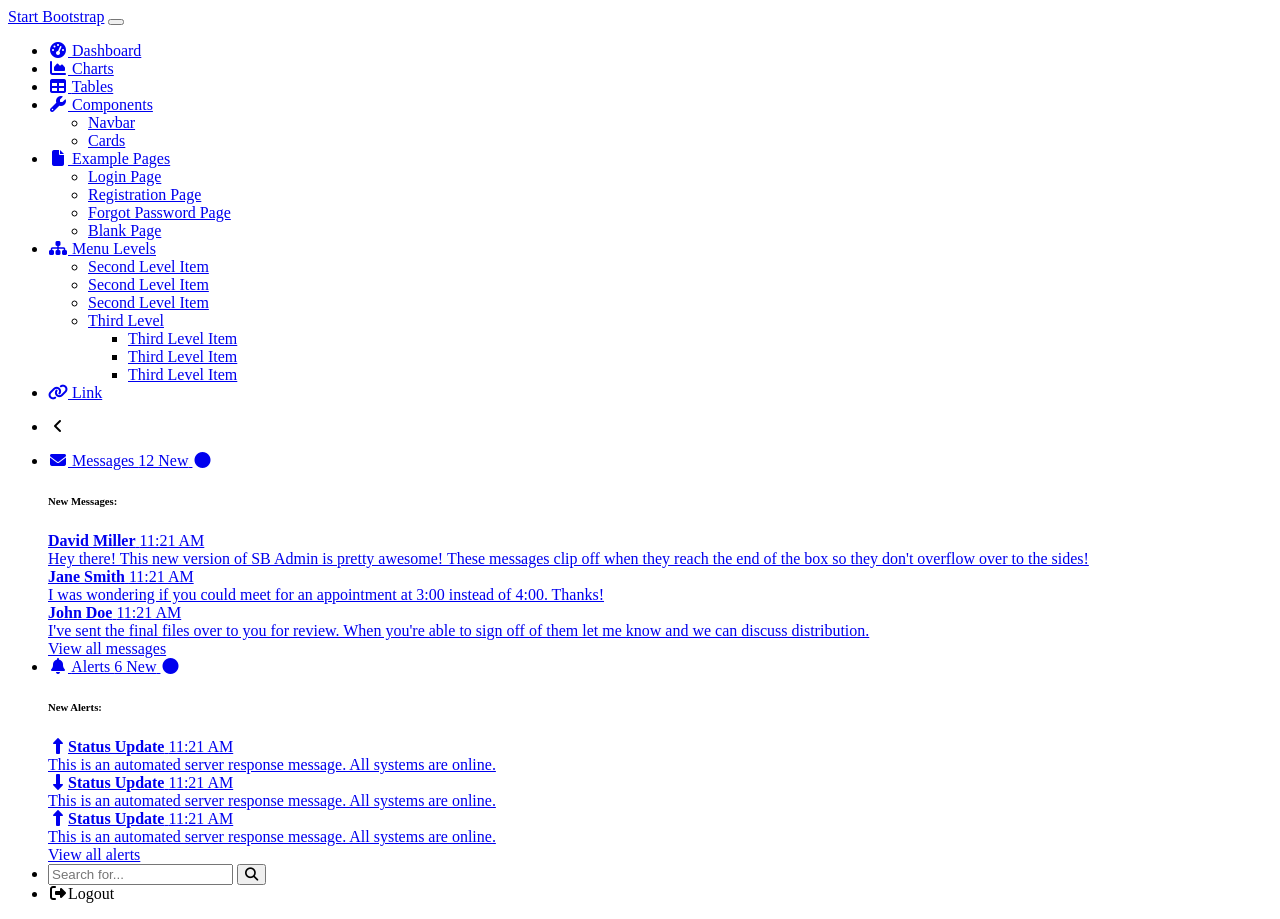
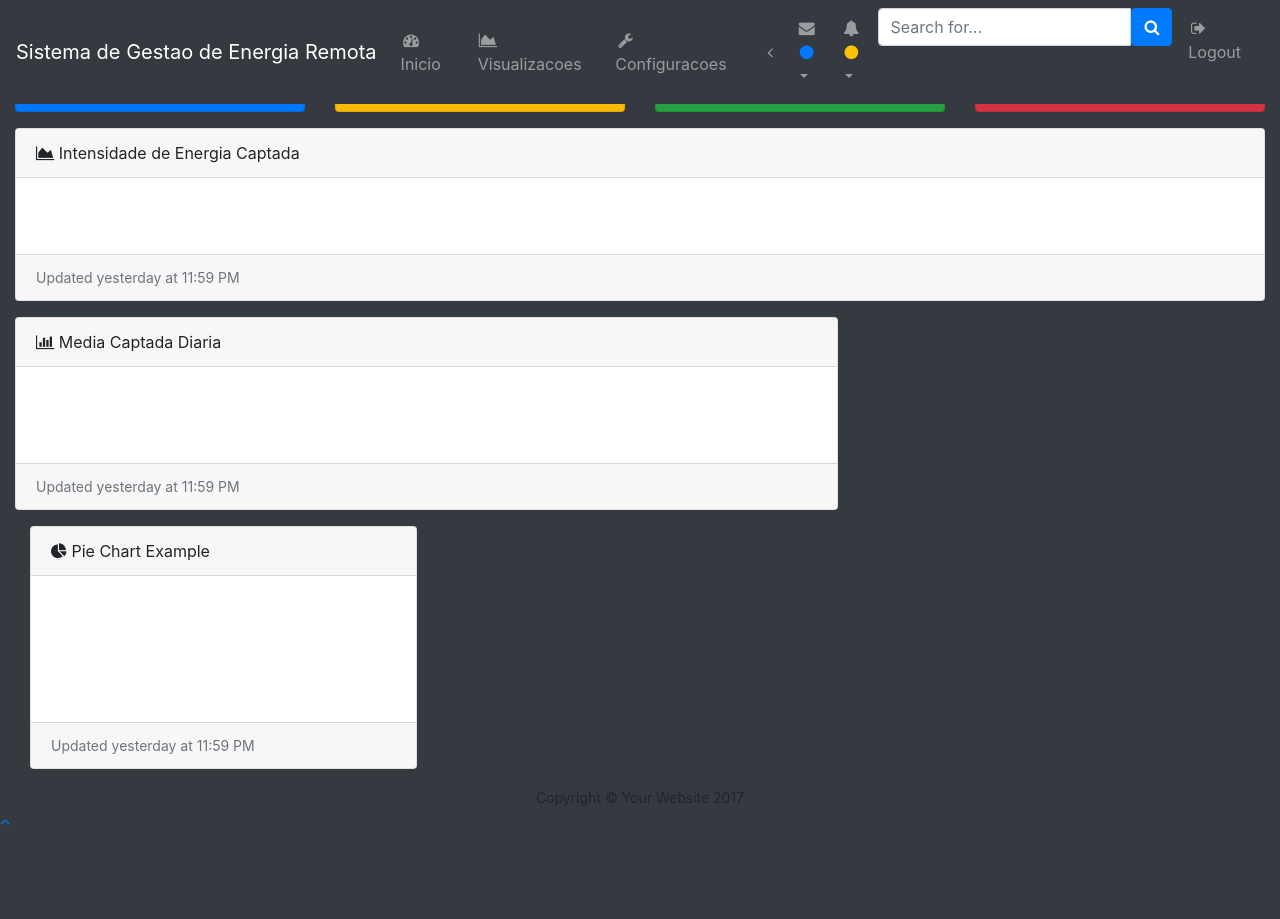
Before and after one commit to joaovitorvlb/GestaodeEnergiaRomota, a Flask app: page / in a window 1280 px wide. After the commit the page ends 825 px from the top, so only its background shows below. Run offline with Flask 2, Linux system fonts and the light colour scheme; some libraries are stand-ins or nearby versions.

Commit message:
alterado pasta principal do site

```diff
--- a/templates/index.html
+++ b/templates/index.html
@@ -1,69 +1,24 @@
 <!DOCTYPE html>
 <html>
-
+  <head>
     <script type="text/javascript"
             src="{{ url_for('static', filename='jquery/jquery-min.js') }}">
     </script>
     <meta name="viewport" content="width=device-width, initial-scale=1, shrink-to-fit=no">
 
     <!-- Latest compiled and minified CSS -->
-    <link href="{{url_for('static',filename='bootstrap/bootstrap-min.css')}}" rel="stylesheet">
-    <link href="{{url_for('static',filename='bootstrap/font-awesome-min.css')}}" rel="stylesheet">
-    <link href="{{url_for('static',filename='bootstrap/dataTables-bootstrap4.css')}}"
-          rel="stylesheet">
-    <link href="{{url_for('static',filename='bootstrap/sb-admin.css')}}" rel="stylesheet">
-    <!-- Optional theme -->
-    <link href="{{url_for('static',filename='bootstrap/bootstrap-theme-min.css')}}" rel="stylesheet">
+    <link href="{{url_for('static',filename='vendor/bootstrap/css/bootstrap.min.css')}}" rel="stylesheet">
+    <link href="{{url_for('static',filename='vendor/font-awesome/css/font-awesome.min.css')}}" rel="stylesheet" type="text/css">
+    <link href="{{url_for('static',filename='vendor/datatables/dataTables-bootstrap4.css')}}" >
+    <link href="{{url_for('static',filename='css/sb-admin.css')}}" rel="stylesheet">
 
-    <!-- Latest compiled and minified JavaScript -->
-    <script type="text/javascript"
-            src="{{ url_for('static', filename='bootstrap/bootstrap-min.js') }}">
-    </script>
-
-    <!-- Custom styles for this template -->
-    <link href="{{url_for('static',filename='css/footer.css')}}" rel="stylesheet">
-
-     <!-- Kernel e widjets da biblioteca highcharts-->
-    <script type="text/javascript"
-            src="{{ url_for('static', filename='highcharts/highcharts.js') }}">
-    </script>
-
-    <script type="text/javascript"
-            src="{{ url_for('static', filename='highcharts/highcharts-more.js') }}">
-    </script>
-
-    <script type="text/javascript"
-            src="{{ url_for('static', filename='highcharts/exporting.js') }}">
-    </script>
-
-    <!-- Kernel da biblioteca Envato-->
-    <script type="text/javascript" src="{{ url_for('static', filename='Scripts/mscorlib.js') }}"></script>
-    <script type="text/javascript" src="{{ url_for('static', filename='JSONfiles/Thermometer.json') }}"></script>
-    <script type="text/javascript" src="{{ url_for('static', filename='Scripts/PerfectWidgets.js') }}"></script>
-
-    <!-- Kernel da biblioteca joystick-->
-    <script type="text/javascript"
-            src="{{ url_for('static', filename='joystick/js/underscore-min.js') }}">
-    </script>
-
-    <script type="text/javascript"
-            src="{{ url_for('static', filename='joystick/js/backbone-min.js') }}">
-    </script>
-
-    <script type="text/javascript"
-            src="{{ url_for('static', filename='joystick/js/joystick_view.js') }}">
-    </script>
-
-
-        <title>Server Galileo</title>
-        <link rel="shortcut icon" type="image/jpg" href="static/img/galileo.jpg"/>
     </head>
 
 
     <body class="fixed-nav sticky-footer bg-dark" id="page-top">
-
-            <nav class="navbar navbar-expand-lg navbar-dark bg-dark fixed-top" id="mainNav">
-    <a class="navbar-brand" href="index.html">Start Bootstrap</a>
+  <!-- Navigation-->
+  <nav class="navbar navbar-expand-lg navbar-dark bg-dark fixed-top" id="mainNav">
+    <a class="navbar-brand" href="index.html">Sistema de Gestao de Energia Remota</a>
     <button class="navbar-toggler navbar-toggler-right" type="button" data-toggle="collapse" data-target="#navbarResponsive" aria-controls="navbarResponsive" aria-expanded="false" aria-label="Toggle navigation">
       <span class="navbar-toggler-icon"></span>
     </button>
@@ -72,90 +27,19 @@
         <li class="nav-item" data-toggle="tooltip" data-placement="right" title="Dashboard">
           <a class="nav-link" href="index.html">
             <i class="fa fa-fw fa-dashboard"></i>
-            <span class="nav-link-text">Dashboard</span>
+            <span class="nav-link-text">Inicio</span>
           </a>
         </li>
         <li class="nav-item" data-toggle="tooltip" data-placement="right" title="Charts">
           <a class="nav-link" href="charts.html">
             <i class="fa fa-fw fa-area-chart"></i>
-            <span class="nav-link-text">Charts</span>
-          </a>
-        </li>
-        <li class="nav-item" data-toggle="tooltip" data-placement="right" title="Tables">
-          <a class="nav-link" href="tables.html">
-            <i class="fa fa-fw fa-table"></i>
-            <span class="nav-link-text">Tables</span>
+            <span class="nav-link-text">Visualizacoes</span>
           </a>
         </li>
         <li class="nav-item" data-toggle="tooltip" data-placement="right" title="Components">
-          <a class="nav-link nav-link-collapse collapsed" data-toggle="collapse" href="#collapseComponents" data-parent="#exampleAccordion">
+          <a class="nav-link" href="tables.html">
             <i class="fa fa-fw fa-wrench"></i>
-            <span class="nav-link-text">Components</span>
-          </a>
-          <ul class="sidenav-second-level collapse" id="collapseComponents">
-            <li>
-              <a href="navbar.html">Navbar</a>
-            </li>
-            <li>
-              <a href="cards.html">Cards</a>
-            </li>
-          </ul>
-        </li>
-        <li class="nav-item" data-toggle="tooltip" data-placement="right" title="Example Pages">
-          <a class="nav-link nav-link-collapse collapsed" data-toggle="collapse" href="#collapseExamplePages" data-parent="#exampleAccordion">
-            <i class="fa fa-fw fa-file"></i>
-            <span class="nav-link-text">Example Pages</span>
-          </a>
-          <ul class="sidenav-second-level collapse" id="collapseExamplePages">
-            <li>
-              <a href="login.html">Login Page</a>
-            </li>
-            <li>
-              <a href="register.html">Registration Page</a>
-            </li>
-            <li>
-              <a href="forgot-password.html">Forgot Password Page</a>
-            </li>
-            <li>
-              <a href="blank.html">Blank Page</a>
-            </li>
-          </ul>
-        </li>
-        <li class="nav-item" data-toggle="tooltip" data-placement="right" title="Menu Levels">
-          <a class="nav-link nav-link-collapse collapsed" data-toggle="collapse" href="#collapseMulti" data-parent="#exampleAccordion">
-            <i class="fa fa-fw fa-sitemap"></i>
-            <span class="nav-link-text">Menu Levels</span>
-          </a>
-          <ul class="sidenav-second-level collapse" id="collapseMulti">
-            <li>
-              <a href="#">Second Level Item</a>
-            </li>
-            <li>
-              <a href="#">Second Level Item</a>
-            </li>
-            <li>
-              <a href="#">Second Level Item</a>
-            </li>
-            <li>
-              <a class="nav-link-collapse collapsed" data-toggle="collapse" href="#collapseMulti2">Third Level</a>
-              <ul class="sidenav-third-level collapse" id="collapseMulti2">
-                <li>
-                  <a href="#">Third Level Item</a>
-                </li>
-                <li>
-                  <a href="#">Third Level Item</a>
-                </li>
-                <li>
-                  <a href="#">Third Level Item</a>
-                </li>
-              </ul>
-            </li>
-          </ul>
-        </li>
-        <li class="nav-item" data-toggle="tooltip" data-placement="right" title="Link">
-          <a class="nav-link" href="#">
-            <i class="fa fa-fw fa-link"></i>
-            <span class="nav-link-text">Link</span>
+            <span class="nav-link-text">Configuracoes</span>
           </a>
         </li>
       </ul>
@@ -263,8 +147,125 @@
       </ul>
     </div>
   </nav>
+  <div class="content-wrapper">
+    <div class="container-fluid">
+      <!-- Breadcrumbs-->
+      <ol class="breadcrumb">
+        <li class="breadcrumb-item active">Informacoes do Servidor</li>
+      </ol>
+      <!-- Icon Cards-->
+      <div class="row">
+        <div class="col-xl-3 col-sm-6 mb-3">
+          <div class="card text-white bg-primary o-hidden h-100">
+            <a class="card-footer text-white clearfix small z-1">
+              <span class="float-left">Temperatura CPU</span>
+            </a>
+          </div>
+        </div>
+        <div class="col-xl-3 col-sm-6 mb-3">
+          <div class="card text-white bg-warning o-hidden h-100">
+            <a class="card-footer text-white clearfix small z-1">
+              <span class="float-left">Memoria RAM</span>
+            </a>
+          </div>
+        </div>
+        <div class="col-xl-3 col-sm-6 mb-3">
+          <div class="card text-white bg-success o-hidden h-100">
+            <a class="card-footer text-white clearfix small z-1">
+              <span class="float-left">Disco</span>
+            </a>
+          </div>
+        </div>
+        <div class="col-xl-3 col-sm-6 mb-3">
+          <div class="card text-white bg-danger o-hidden h-100">
+            <a class="card-footer text-white clearfix small z-1">
+              <span class="float-left">Numero de Clientes no Flask</span>
+            </a>
+          </div>
+        </div>
+      </div>
+      <!-- Area Chart Example-->
+      <div class="card mb-3">
+        <div class="card-header">
+          <i class="fa fa-area-chart"></i> Intensidade de Energia Captada</div>
+        <div class="card-body">
+          <canvas id="myAreaChart" width="100%" height="30"></canvas>
+        </div>
+        <div class="card-footer small text-muted">Updated yesterday at 11:59 PM</div>
+      </div>
+      <div class="row">
+        <div class="col-lg-8">
+          <!-- Example Bar Chart Card-->
+          <div class="card mb-3">
+            <div class="card-header">
+              <i class="fa fa-bar-chart"></i> Media Captada Diaria</div>
+            <div class="card-body">
+              <div class="row">
+                <div class="col-sm-8 my-auto">
+                  <canvas id="myBarChart" width="100" height="50"></canvas>
+                </div>
+              </div>
+            </div>
+            <div class="card-footer small text-muted">Updated yesterday at 11:59 PM</div>
+          </div>
+		</div>
+        </div>
+        <div class="col-lg-4">
+          <!-- Example Pie Chart Card-->
+          <div class="card mb-3">
+            <div class="card-header">
+              <i class="fa fa-pie-chart"></i> Pie Chart Example</div>
+            <div class="card-body">
+              <canvas id="myPieChart" width="100%" height="100"></canvas>
+            </div>
+            <div class="card-footer small text-muted">Updated yesterday at 11:59 PM</div>
+          </div>
+        </div>
+	  </div>
 
-
-
-    </body>
+    <footer class="sticky-footer">
+      <div class="container">
+        <div class="text-center">
+          <small>Copyright © Your Website 2017</small>
+        </div>
+      </div>
+    </footer>
+    <!-- Scroll to Top Button-->
+    <a class="scroll-to-top rounded" href="#page-top">
+      <i class="fa fa-angle-up"></i>
+    </a>
+    <!-- Logout Modal-->
+    <div class="modal fade" id="exampleModal" tabindex="-1" role="dialog" aria-labelledby="exampleModalLabel" aria-hidden="true">
+      <div class="modal-dialog" role="document">
+        <div class="modal-content">
+          <div class="modal-header">
+            <h5 class="modal-title" id="exampleModalLabel">Ready to Leave?</h5>
+            <button class="close" type="button" data-dismiss="modal" aria-label="Close">
+              <span aria-hidden="true">×</span>
+            </button>
+          </div>
+          <div class="modal-body">Select "Logout" below if you are ready to end your current session.</div>
+          <div class="modal-footer">
+            <button class="btn btn-secondary" type="button" data-dismiss="modal">Cancel</button>
+            <a class="btn btn-primary" href="login.html">Logout</a>
+          </div>
+        </div>
+      </div>
+    </div>
+    <!-- Bootstrap core JavaScript-->
+	<script type="text/javascript" src="{{ url_for('static', filename='vendor/jquery/jquery.min.js') }}"></script>
+	<script type="text/javascript" src="{{ url_for('static', filename='vendor/bootstrap/js/bootstrap.bundle.min.js') }}"></script>
+    <!-- Core plugin JavaScript-->
+	<script type="text/javascript" src="{{ url_for('static', filename='vendor/jquery-easing/jquery.easing.min.js') }}"></script>
+    <!-- Page level plugin JavaScript-->
+	<script type="text/javascript" src="{{ url_for('static', filename='vendor/chart.js/Chart.min.js') }}"></script>
+	<script type="text/javascript" src="{{ url_for('static', filename='vendor/datatables/jquery.dataTables.js') }}"></script>
+	<script type="text/javascript" src="{{ url_for('static', filename='vendor/datatables/dataTables.bootstrap4.js') }}"></script>
+    <!-- Custom scripts for all pages-->
+	<script type="text/javascript" src="{{ url_for('static', filename='js/sb-admin.min.js') }}"></script>
+    <!-- Custom scripts for this page-->
+	<script type="text/javascript" src="{{ url_for('static', filename='js/sb-admin-datatables.min.js') }}"></script>
+	<script type="text/javascript" src="{{ url_for('static', filename='js/sb-admin-charts.min.js') }}"></script>
+  </div>
+</body>
 </html>
```
